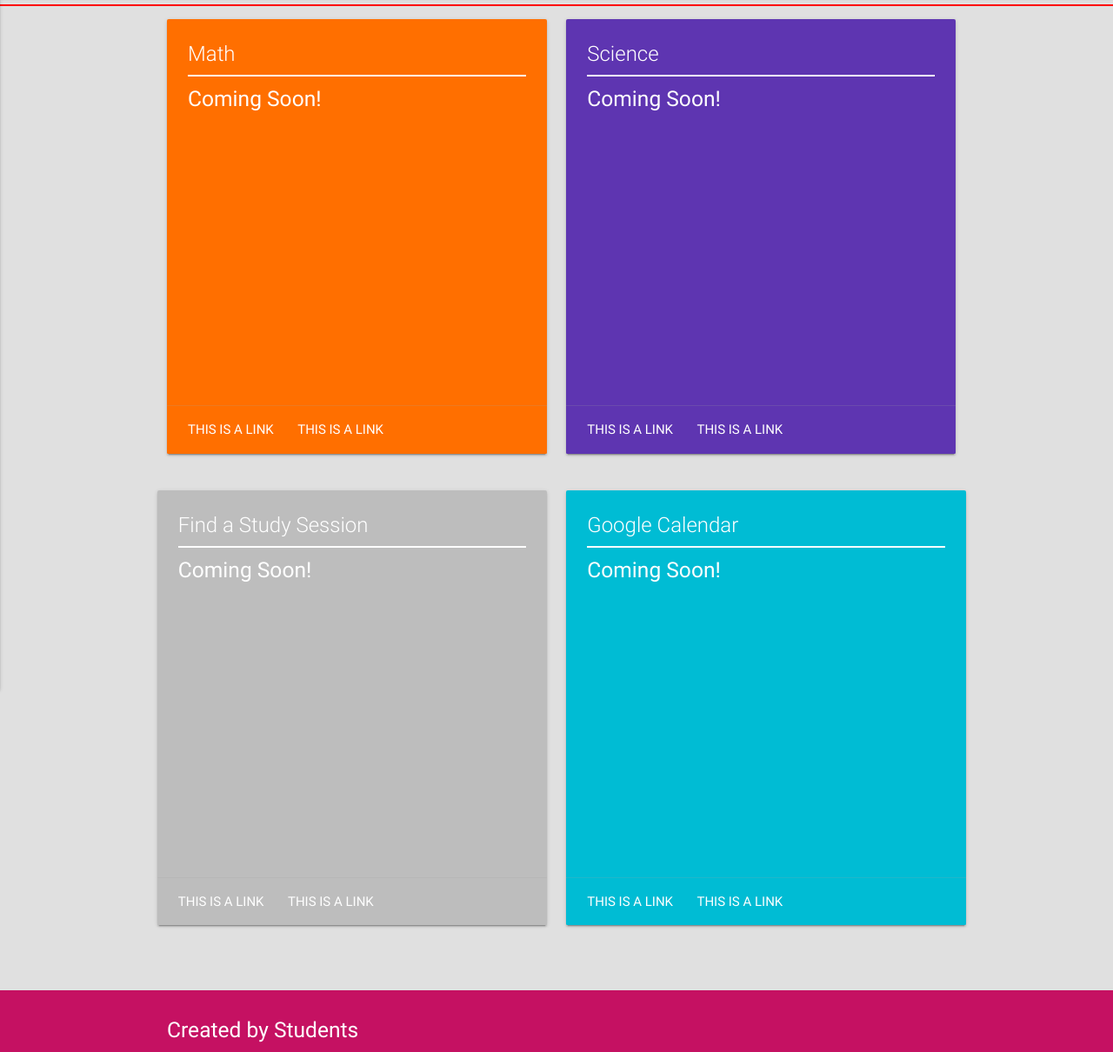
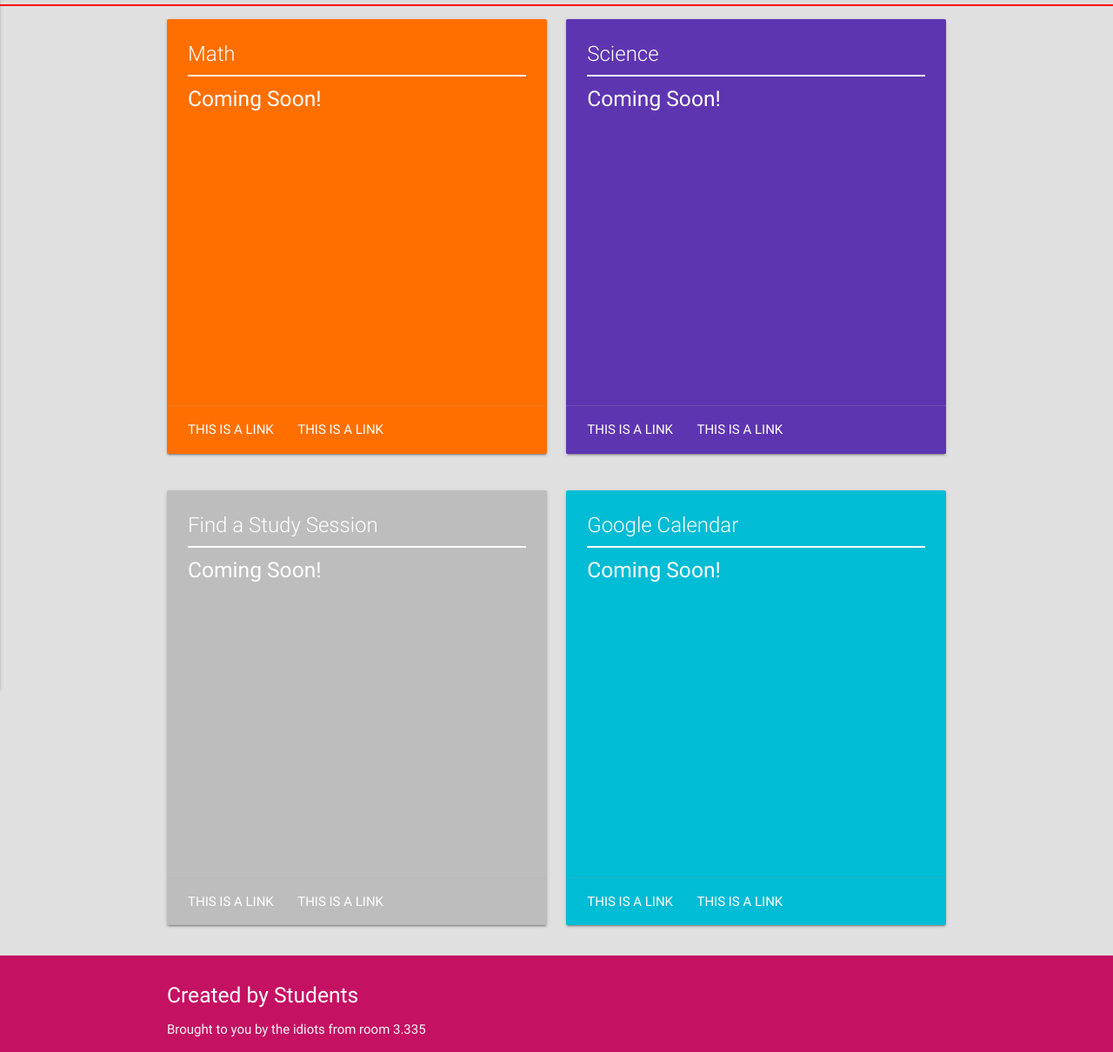
Before and after one commit to swarn1120/swarn1120.github.io, a plain HTML site: page index.html in a window 1280 px wide. Shown: the part 67-1277 px from the top of the page at 87% size. Drawn offline with nearby package versions, Linux system fonts and the light colour scheme; files whose address does not match are found by name.

Commit message:
container alignment

```diff
--- a/index.html
+++ b/index.html
@@ -51,7 +51,6 @@
           </div>
         </div>
       </div>
-      <div class="row">
         <div class="col s12 m6">
           <div class="card deep-purple darken-1 large">
             <div class="card-content white-text">
@@ -80,7 +79,6 @@
           </div>
         </div>
       </div>
-      <div class="row">
         <div class="col s12 m6">
           <div class="card cyan large">
             <div class="card-content white-text">
```
